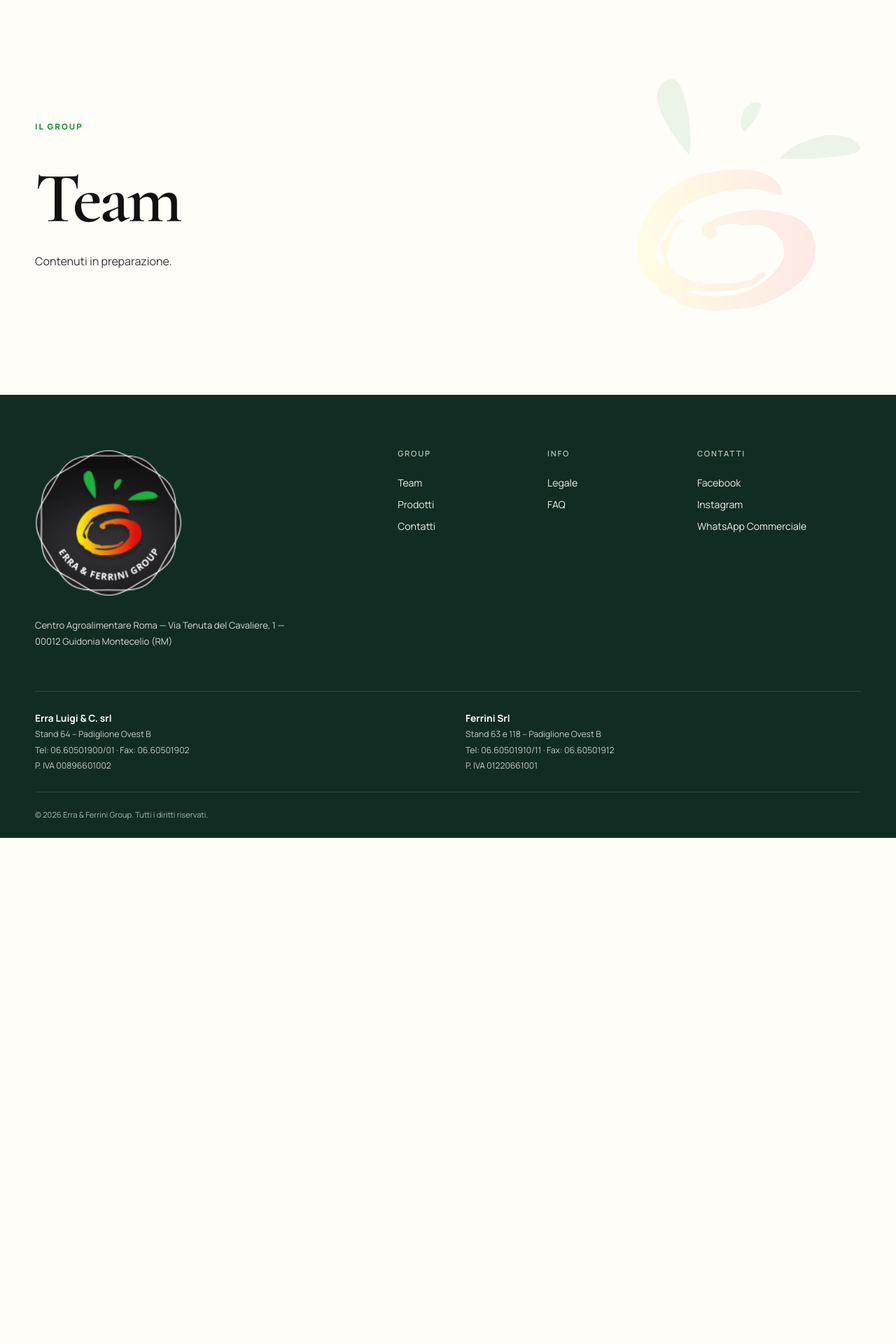
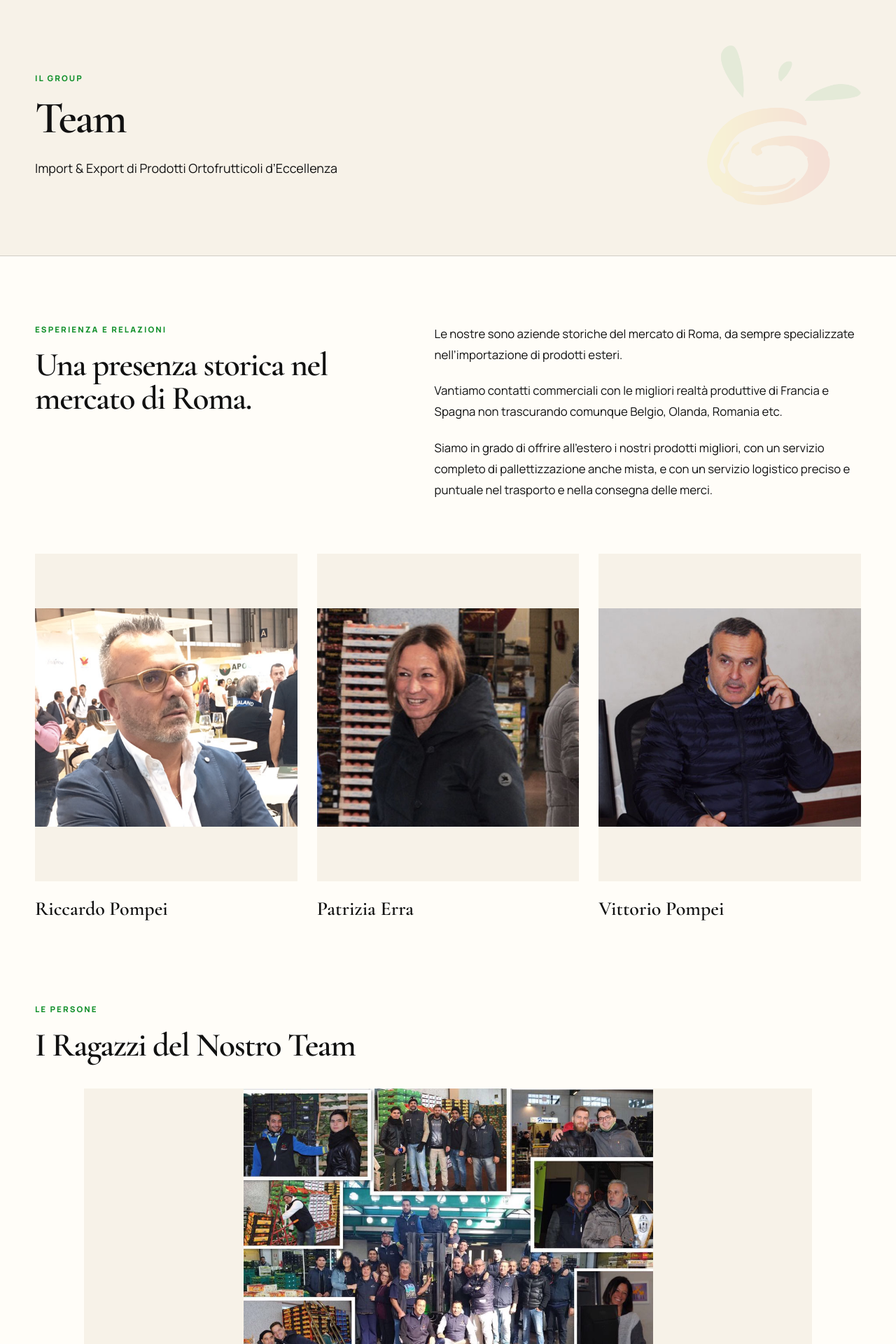
Before and after one commit to hubsienda/efgroup, a Next.js app: page /team in a window 1280 px wide. Shown: the part 100-2020 px from the top of the page at 70% size. Before the commit the page ends 1297 px from the top, so only its background shows below. Built offline with nearby package versions, Linux system fonts and the light colour scheme.

Commit message:
Build Team page

```diff
--- a/app/team/page.tsx
+++ b/app/team/page.tsx
@@ -1,4 +1,78 @@
 import type { Metadata } from "next";
-import PageShell from "@/components/PageShell";
-export const metadata: Metadata = { title: "Team" };
-export default function Page(){ return <PageShell eyebrow="Il Group" title="Team" />; }
+import Image from "next/image";
+import InternalPageHero from "@/components/InternalPageHero";
+import styles from "@/components/InternalPages.module.css";
+
+export const metadata: Metadata = {
+  title: "Team",
+  description: "Il team Erra & Ferrini Group e la nostra esperienza nell’importazione ed esportazione di prodotti ortofrutticoli d’eccellenza.",
+};
+
+const people = [
+  { name: "Riccardo Pompei", image: "/team/Riccardo-Pompei.jpg" },
+  { name: "Patrizia Erra", image: "/team/Patrizia-Erra.jpg" },
+  { name: "Vittorio Pompei", image: "/team/Vittorio-Pompei.jpg" },
+];
+
+export default function Page() {
+  return (
+    <>
+      <InternalPageHero
+        eyebrow="Il Group"
+        title="Team"
+        intro="Import & Export di Prodotti Ortofrutticoli d’Eccellenza"
+      />
+
+      <section className={styles.section}>
+        <div className={`shell ${styles.teamIntro}`}>
+          <div className={styles.sectionHeading}>
+            <p className="eyebrow">Esperienza e relazioni</p>
+            <h2>Una presenza storica nel mercato di Roma.</h2>
+          </div>
+          <div className={styles.teamIntroCopy}>
+            <p>Le nostre sono aziende storiche del mercato di Roma, da sempre specializzate nell’importazione di prodotti esteri.</p>
+            <p>
+              Vantiamo contatti commerciali con le migliori realtà produttive di Francia e Spagna non trascurando comunque Belgio,
+              Olanda, Romania etc.
+            </p>
+            <p>
+              Siamo in grado di offrire all’estero i nostri prodotti migliori, con un servizio completo di pallettizzazione anche mista,
+              e con un servizio logistico preciso e puntuale nel trasporto e nella consegna delle merci.
+            </p>
+          </div>
+        </div>
+
+        <div className={`shell ${styles.portraits}`}>
+          {people.map((person) => (
+            <article key={person.name} className={styles.portrait}>
+              <div className={styles.portraitMedia}>
+                <Image
+                  src={person.image}
+                  alt={person.name}
+                  fill
+                  sizes="(max-width: 700px) 100vw, (max-width: 980px) 33vw, 30vw"
+                />
+              </div>
+              <h3>{person.name}</h3>
+            </article>
+          ))}
+        </div>
+      </section>
+
+      <section className={`${styles.section} ${styles.groupSection}`}>
+        <div className="shell">
+          <p className="eyebrow">Le persone</p>
+          <h2>I Ragazzi del Nostro Team</h2>
+          <div className={styles.groupImage}>
+            <Image
+              src="/team/team.jpg"
+              alt="I ragazzi del team Erra & Ferrini Group"
+              fill
+              sizes="(max-width: 700px) 100vw, 1040px"
+            />
+          </div>
+        </div>
+      </section>
+    </>
+  );
+}
```
